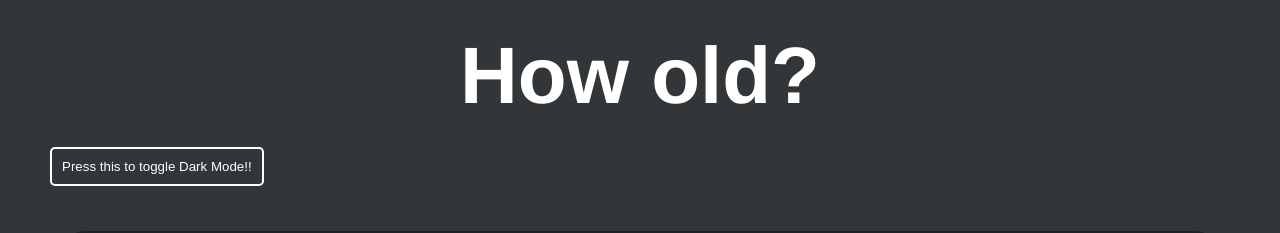
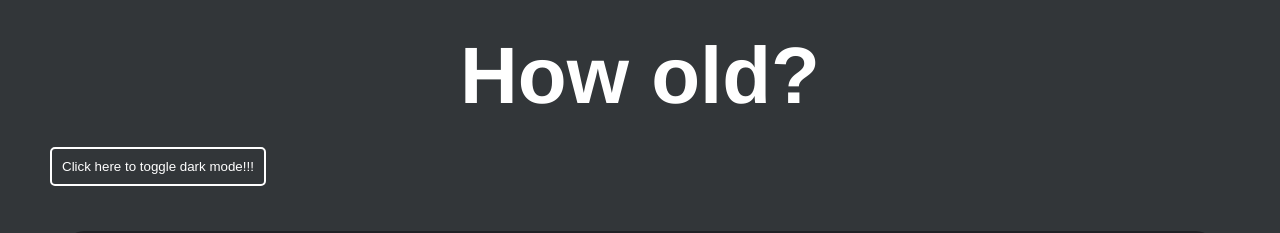
Before and after one commit to LeonHuston/MSA2019WebApp, a React (Create React App) app: page / in a window 1280 px wide. Shown: the top 233 px of the page. Built offline with nearby package versions, Linux system fonts and the light colour scheme.

Commit message:
TSLint pass & Submission files added

```diff
--- a/src/App.tsx
+++ b/src/App.tsx
@@ -33,8 +33,13 @@ class App extends Component<{}, IState> {
     return (
       <div className={`App ${this.state.darkMode ? "dark" : "light"}`}>
         <Header darkMode={this.state.darkMode} />
-        <button className={`themeButton ${this.state.darkMode ? "buttonDark" : "buttonLight"}`} onClick={this.toggleTheme}>
-          Press this to toggle Dark Mode!!
+        <button
+          className={`themeButton ${
+            this.state.darkMode ? "buttonDark" : "buttonLight"
+          }`}
+          onClick={this.toggleTheme}
+        >
+          Click here to toggle dark mode!!!
         </button>
         <DropArea
           setResults={this.resultState}
```
Also changed, not shown: Submission Files/2019-07-04 17_36_23-Window.png (added), Submission Files/2019-07-04 17_36_35-Window.png (added).
